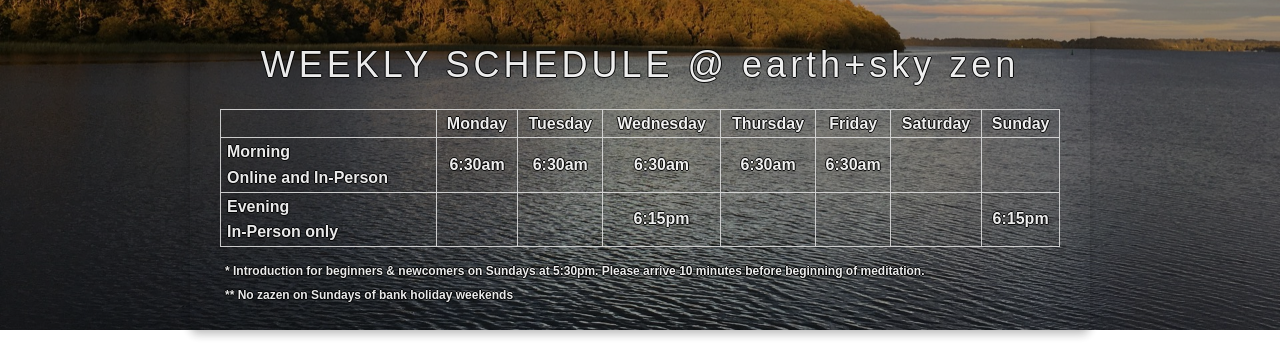
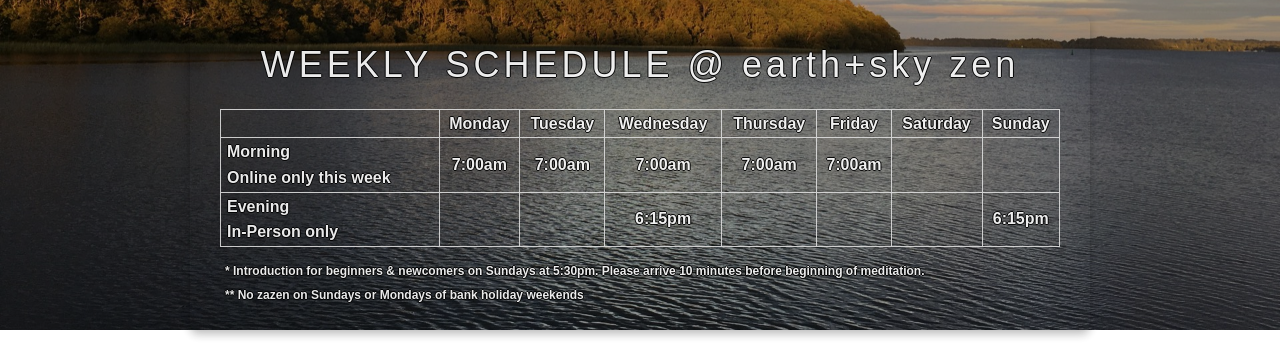
Before and after one commit to zen-ireland/zenireland.github.io, a Jekyll site: the page built from index.html, in a window 1280 px wide and 900 px high, cut to the strip 347-693 px from the top of the window. Built offline with Jekyll 4.4.1, drawn with Linux system fonts in a browser that asks for light colours.

Commit message:
Update index.html

```diff
--- a/index.html
+++ b/index.html
@@ -30,12 +30,12 @@
       </thead>
       <tbody>
       <tr>
-	      <td class="time-label">Morning<br>Online and In-Person</td>
-        <td>6:30am</td>
-        <td>6:30am</td>
-        <td>6:30am</td>
-        <td>6:30am</td>
-        <td>6:30am</td>
+	      <td class="time-label">Morning<br>Online only this week</td>
+        <td>7:00am</td>
+        <td>7:00am</td>
+        <td>7:00am</td>
+        <td>7:00am</td>
+        <td>7:00am</td>
         <td></td>
         <td></td>
       </tr>
@@ -52,7 +52,7 @@
       </tbody>
     </table>
     <p class="schedule-note">* Introduction for beginners & newcomers on Sundays at 5:30pm. Please arrive 10 minutes before beginning of meditation.</p>
-    <p class="schedule-note">** No zazen on Sundays of bank holiday weekends</p>
+    <p class="schedule-note">** No zazen on Sundays or Mondays of bank holiday weekends</p>
   </div>
 </section>
 
```
